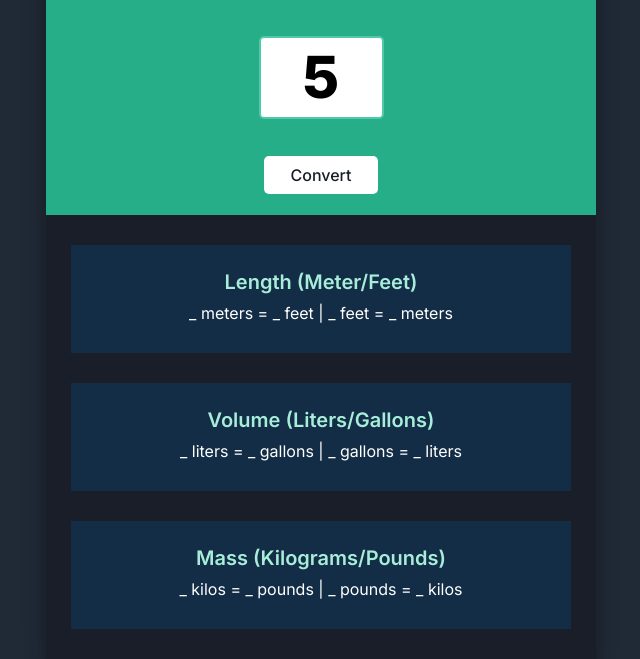
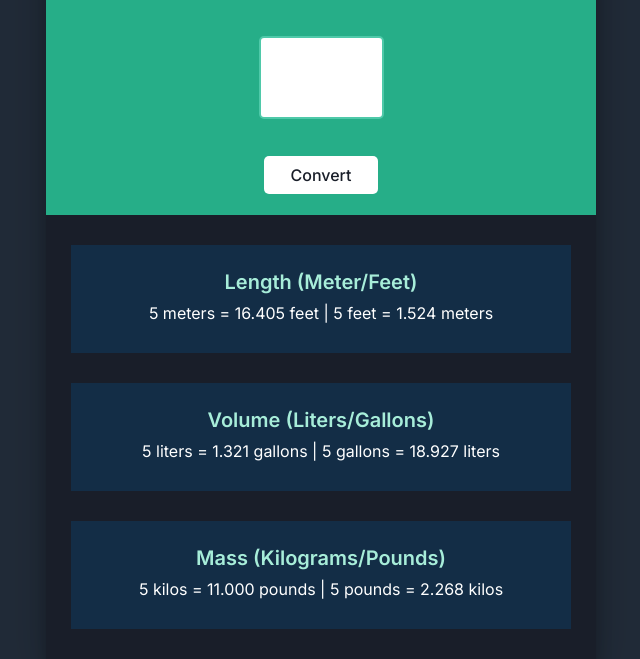
Before and after one commit to jpresbery08/Web-Development-Projects, a plain HTML site: page metric-unit-conversion/index.html in a window 1280 px wide. Both pictures are taken after typing "5" into the empty fields and a click on the button "Convert". Shown: the part 150-809 px from the top of the page, without its empty margins (319-959 px from the left). Drawn offline with Linux system fonts and the light colour scheme.

Commit message:
Add files via upload

```diff
--- a/metric-unit-conversion/index.html
+++ b/metric-unit-conversion/index.html
@@ -35,6 +35,6 @@
                 </div>
             </div>
         </div>
-        <script vsrc="index.js"></script>
+        <script src="index.js"></script>
     </body>
 </html>
--- a/metric-unit-conversion/index.js
+++ b/metric-unit-conversion/index.js
@@ -56,7 +56,7 @@ function convertMass(userNum) {
     const poundsToKilo = userNum * 0.45359237;
 
     // Html output of Kilos/Pounds
-    massEL.innerHTML =
-    `${userNum} kilos = ${metersToFeet.toFixed(3)} pounds | ${userNum} pounds = ${feetToMeters.toFixed(3)} kilos`
+    massEl.innerHTML =
+    `${userNum} kilos = ${kiloToPounds.toFixed(3)} pounds | ${userNum} pounds = ${poundsToKilo.toFixed(3)} kilos`
 
 }
```
